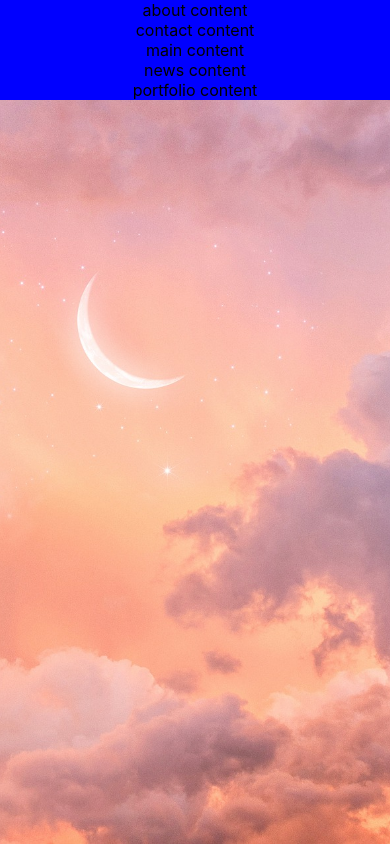
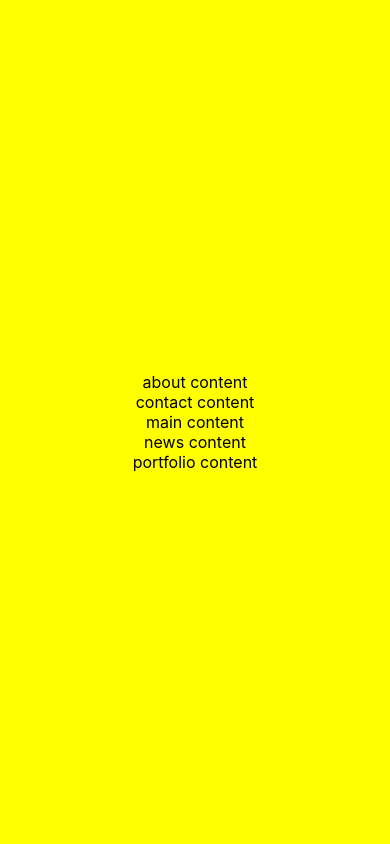
Before and after one commit to anafonck/portfolio-frontend, a React (Create React App) app: page / in a window 390 px wide. Built offline with nearby package versions, Linux system fonts and the light colour scheme.

Commit message:
Adicionar media queries

```diff
--- a/src/components/Content/styles.css
+++ b/src/components/Content/styles.css
@@ -4,6 +4,14 @@
     align-items: center;
     justify-content: center;
     background-color: blue;
+}
+
+@media (max-width: 480px) {
+    .container-content {
+        width: 100%;
+        height: 100%;
+        background-color: yellow;
+    }
 }
 
 @media (min-width: 481px) and (max-width: 768px) {
```
